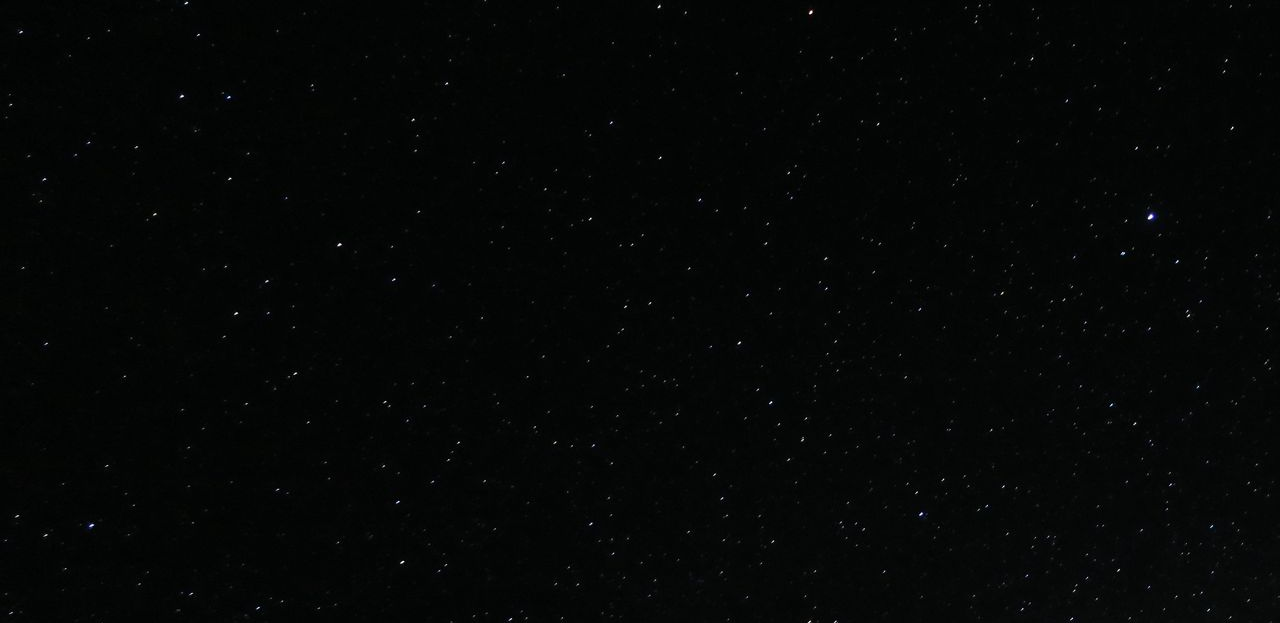
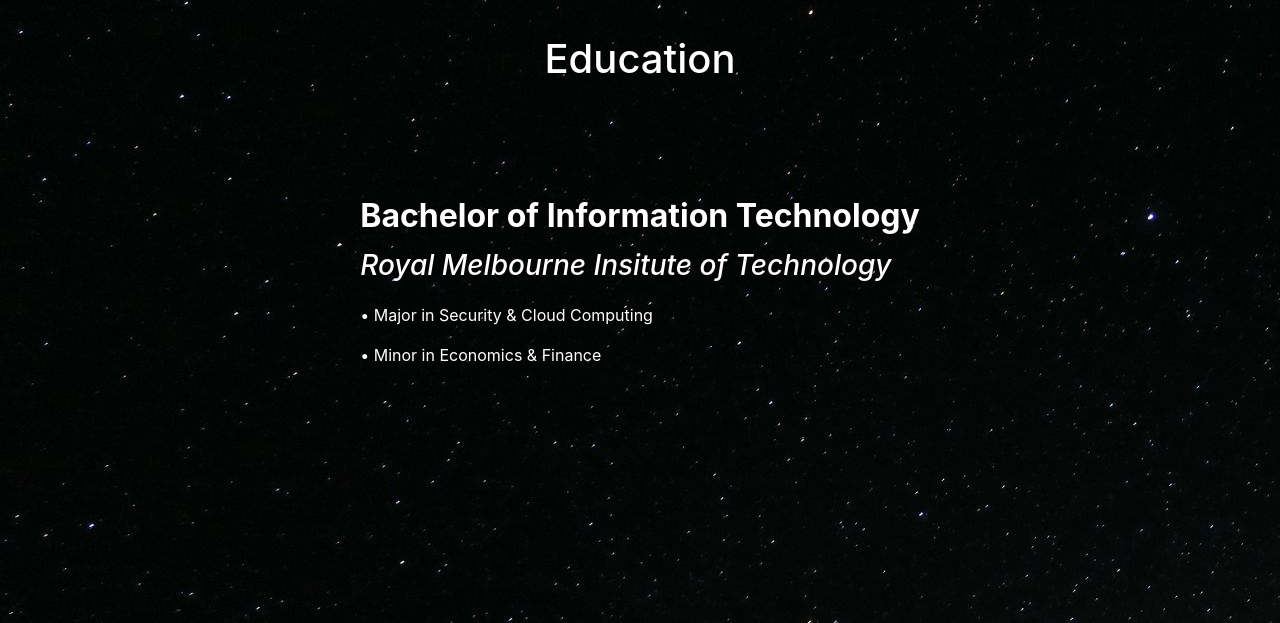
Before and after one commit to pxa3203/MainWork, a PHP site: page /education.html in a window 1280 px wide. Shown: the part 72-695 px from the top of the page. Run offline with PHP 8.4, Linux system fonts and the light colour scheme.

Commit message:
updated resume website with edu and exp

```diff
--- a/Personal Work/Resume Website (HTML5, JavaScript, CSS3, Bootstrap)/css/style.css
+++ b/Personal Work/Resume Website (HTML5, JavaScript, CSS3, Bootstrap)/css/style.css
@@ -57,3 +57,14 @@
     th {
         padding: 25px;
     }
+
+    #workplace {
+        margin-top: 10pt;
+        margin-bottom: 15pt;
+        color: #fff;
+        font-style: italic;
+    }
+
+    #leftExperience {
+        margin-left: 80pt;
+    }
--- a/Personal Work/Resume Website (HTML5, JavaScript, CSS3, Bootstrap)/education.html
+++ b/Personal Work/Resume Website (HTML5, JavaScript, CSS3, Bootstrap)/education.html
@@ -28,6 +28,23 @@
             </div>
         </div>
     </nav>
+    <div class="container" id="contact">
+        <div class="row">
+            <div class="col-md-12">
+                <h1>Education</h1>
+            </div>
+        </div>
+    </div>
+    <div class="container" id="contact">
+        <div class="row">
+            <div class="col-md-12">
+                <h2><b>Bachelor of Information Technology</b></h2>
+                <h3 id="workplace">Royal Melbourne Insitute of Technology</h3>
+                <p>• Major in Security & Cloud Computing </p>
+                <p>• Minor in Economics & Finance</p>
+            </div>
+        </div>
+    </div>
 
 </body>
 
```
Also changed, not shown: Personal Work/Resume Website (HTML5, JavaScript, CSS3, Bootstrap)/experience.html (+85 -0 lines).
